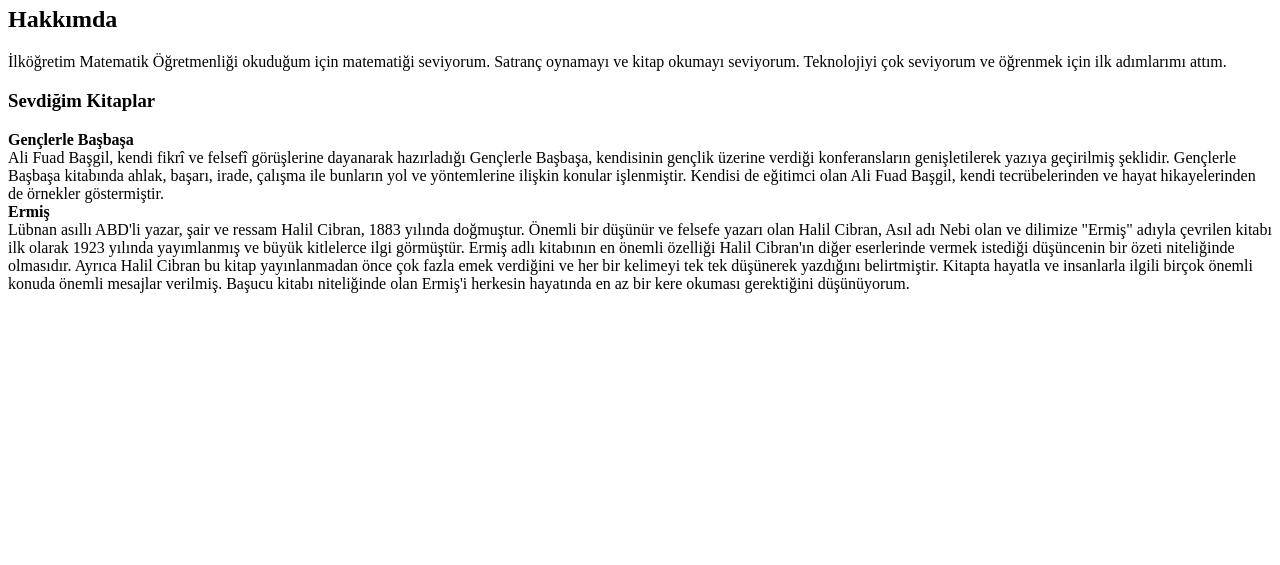
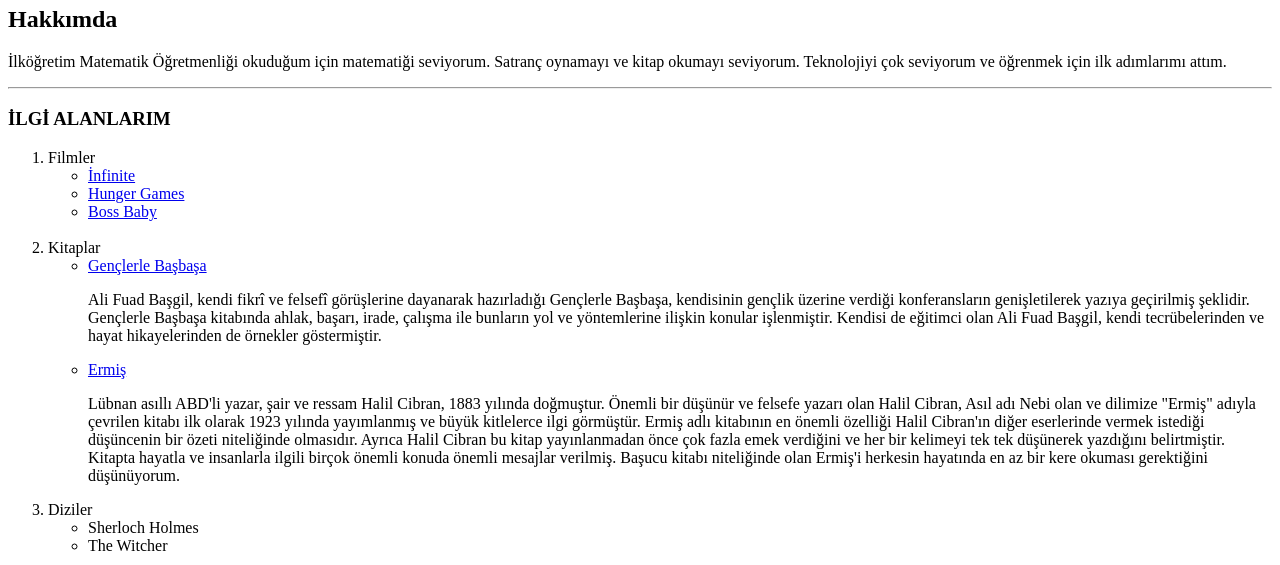
Before and after one commit to ecehlall/htmodev1, a plain HTML site: page index.html in a window 1280 px wide. Shown: the part 60-625 px from the top of the page. Drawn offline with Linux system fonts and the light colour scheme.

Commit message:
first commit

```diff
--- a/index.html
+++ b/index.html
@@ -1,19 +1,70 @@
-
 <!--Birinci Başlık-->
 <h1>Ece Hilal Köprüörenli</h1>
 
 <!--İkinci Başlık-->
 <h2>Hakkımda</h2>
 
-<p> İlköğretim Matematik Öğretmenliği okuduğum için matematiği seviyorum. Satranç oynamayı ve kitap okumayı seviyorum. Teknolojiyi çok seviyorum ve öğrenmek için ilk adımlarımı attım.
+<p> İlköğretim Matematik Öğretmenliği okuduğum için matematiği seviyorum. Satranç oynamayı ve kitap okumayı seviyorum.
+    Teknolojiyi çok seviyorum ve öğrenmek için ilk adımlarımı attım.
 </p>
+<hr>
+<div>
 
-<h3>Sevdiğim Kitaplar</h3>
-<p> <b>Gençlerle Başbaşa</b> <br>
-    Ali Fuad Başgil, kendi fikrî ve felsefî görüşlerine dayanarak hazırladığı Gençlerle Başbaşa, kendisinin gençlik üzerine verdiği konferansların genişletilerek yazıya geçirilmiş şeklidir. Gençlerle Başbaşa kitabında ahlak, başarı, irade, çalışma ile bunların yol ve yöntemlerine ilişkin konular işlenmiştir. Kendisi de eğitimci olan Ali Fuad Başgil, kendi tecrübelerinden ve hayat hikayelerinden de örnekler göstermiştir. <br>
+    <h3>İLGİ ALANLARIM</h3>
+    <ol>
+        <li>Filmler</li>
+        <ul>
+            <li> <a href="https://www.beyazperde.com/filmler/film-254621/" target="_blank"> İnfinite</a>
+            </li>
+            <li> <a href="https://www.imdb.com/title/tt1392170/">Hunger Games</a> </li>
+            <li> <a href="https://www.imdb.com/title/tt3874544/">Boss Baby</a> </li>
+        </ul>
+        <br>
+
+        <li>Kitaplar</li>
+        <ul>
+            <li> <a href="https://www.kitapyurdu.com/kitap/ermis/328908.html">Gençlerle Başbaşa</a> </li>
 
 
-    <STRONG>Ermiş</STRONG> <br>
-Lübnan asıllı ABD'li yazar, şair ve ressam Halil Cibran, 1883 yılında doğmuştur. Önemli bir düşünür ve felsefe yazarı olan Halil Cibran, Asıl adı Nebi olan ve dilimize "Ermiş" adıyla çevrilen kitabı ilk olarak 1923 yılında yayımlanmış ve büyük kitlelerce ilgi görmüştür. Ermiş adlı kitabının en önemli özelliği Halil Cibran'ın diğer eserlerinde vermek istediği düşüncenin bir özeti niteliğinde olmasıdır. Ayrıca Halil Cibran bu kitap yayınlanmadan önce çok fazla emek verdiğini ve her bir kelimeyi tek tek düşünerek yazdığını belirtmiştir. Kitapta hayatla ve insanlarla ilgili birçok önemli konuda önemli mesajlar verilmiş. Başucu kitabı niteliğinde olan Ermiş'i herkesin hayatında en az bir kere okuması gerektiğini düşünüyorum.
+            <p> Ali Fuad Başgil, kendi fikrî ve felsefî görüşlerine dayanarak hazırladığı Gençlerle Başbaşa, kendisinin
+                gençlik üzerine
+                verdiği konferansların genişletilerek yazıya geçirilmiş şeklidir. Gençlerle Başbaşa kitabında ahlak,
+                başarı,
+                irade,
+                çalışma ile bunların yol ve yöntemlerine ilişkin konular işlenmiştir. Kendisi de eğitimci olan Ali Fuad
+                Başgil, kendi
+                tecrübelerinden ve hayat hikayelerinden de örnekler göstermiştir. </p>
 
-</p>
+            <li> <a href="https://www.kitapyurdu.com/kitap/ermis/328908.html"> Ermiş </a></li>
+            <p>Lübnan asıllı ABD'li yazar, şair ve ressam Halil Cibran, 1883 yılında doğmuştur. Önemli bir düşünür ve
+                felsefe yazarı
+                olan Halil Cibran, Asıl adı Nebi olan ve dilimize "Ermiş" adıyla çevrilen kitabı ilk olarak 1923 yılında
+                yayımlanmış ve
+                büyük kitlelerce ilgi görmüştür. Ermiş adlı kitabının en önemli özelliği Halil Cibran'ın diğer
+                eserlerinde
+                vermek
+                istediği düşüncenin bir özeti niteliğinde olmasıdır. Ayrıca Halil Cibran bu kitap yayınlanmadan önce çok
+                fazla emek
+                verdiğini ve her bir kelimeyi tek tek düşünerek yazdığını belirtmiştir. Kitapta hayatla ve insanlarla
+                ilgili
+                birçok
+                önemli konuda önemli mesajlar verilmiş. Başucu kitabı niteliğinde olan Ermiş'i herkesin hayatında en az
+                bir
+                kere okuması
+                gerektiğini düşünüyorum.
+            </p>
+        </ul>
+        <li>Diziler</li>
+        <ul>
+            <li>Sherloch Holmes</li>
+            <li>The Witcher</li>
+        </ul>
+    </ol>
+</div>
+
+<img width="400" height="400"
+    src="https://blog.konusarakogren.com/wp-content/uploads/2020/04/sherlock-holmes-dizisi-ingilizce-konusu-karakterleri.jpg"
+    alt="Sherlock Holmes">
+<img width="400" height="400"
+    src="https://m.media-amazon.com/images/M/MV5BN2FiOWU4YzYtMzZiOS00MzcyLTlkOGEtOTgwZmEwMzAxMzA3XkEyXkFqcGdeQXVyMTkxNjUyNQ@@._V1_.jpg"
+    alt="The Witcher">
```
